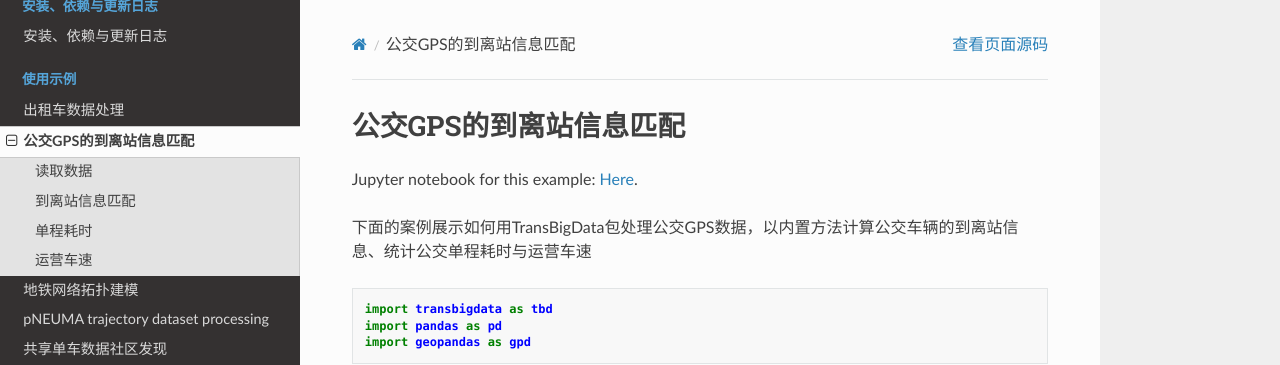
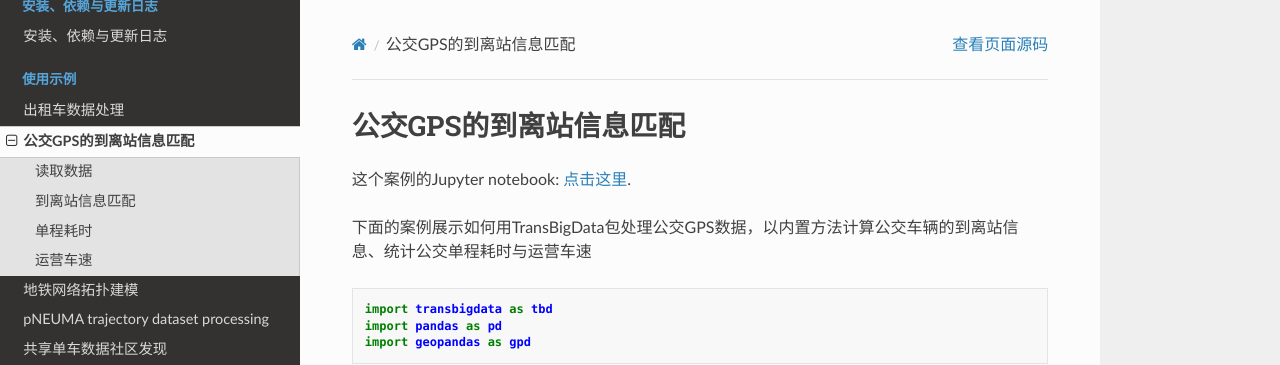
Before and after one commit to ni1o1/transbigdata, a Sphinx documentation site: the page built from docs/source/example-busgps/example-busgps.rst, in a window 1280 px wide and 900 px high. Shown: the top 365 px of the window. Built offline with Sphinx 7.4.7 and the Read the Docs theme 2.0.0, drawn with Linux system fonts in a browser that asks for light colours.

Commit message:
example 5

```diff
--- a/docs/source/example-bikesharing/example-bikesharing.rst
+++ b/docs/source/example-bikesharing/example-bikesharing.rst
@@ -1,7 +1,7 @@
 共享单车数据社区发现
 ========================================
 
-
+| 这个案例的Jupyter notebook: `点击这里 <https://github.com/ni1o1/transbigdata/blob/main/example/Example%205-community%20detection%20for%20bikesharing%20data.ipynb>`__.
 
 ::
 
--- a/docs/source/example-busgps/example-busgps.rst
+++ b/docs/source/example-busgps/example-busgps.rst
@@ -1,7 +1,7 @@
 公交GPS的到离站信息匹配
 =======================
 
-| Jupyter notebook for this example: `Here <https://github.com/ni1o1/transbigdata/blob/main/example/Example%202-Identifying%20arrival%20and%20departure%20information%20from%20Bus%20GPS%20data.ipynb>`__.
+| 这个案例的Jupyter notebook: `点击这里 <https://github.com/ni1o1/transbigdata/blob/main/example/Example%202-Identifying%20arrival%20and%20departure%20information%20from%20Bus%20GPS%20data.ipynb>`__.
 
 下面的案例展示如何用TransBigData包处理公交GPS数据，以内置方法计算公交车辆的到离站信息、统计公交单程耗时与运营车速
 
```
